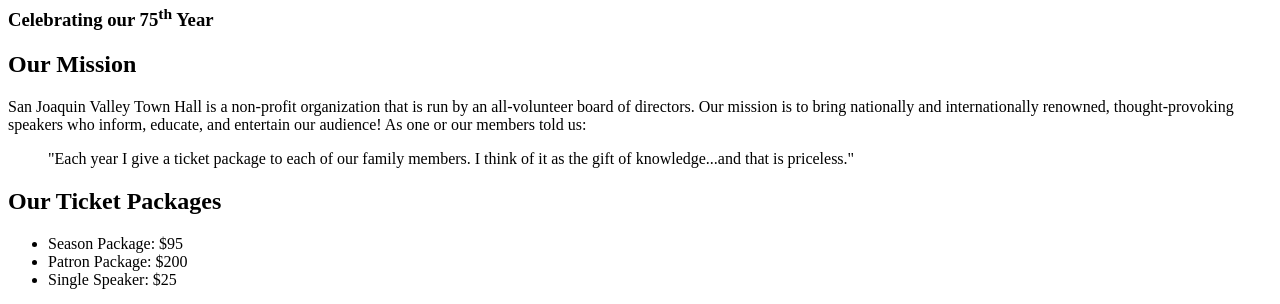
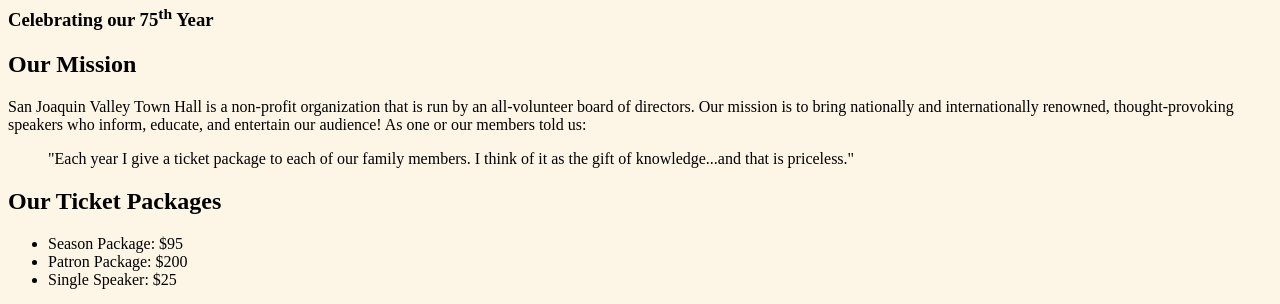
Before and after one commit to Pablo-Mal/A08, a plain HTML site: page index.html in a window 1280 px wide. Shown: the part 154-458 px from the top of the page. Drawn offline with Linux system fonts and the light colour scheme.

Commit message:
Update index.html

```diff
--- a/index.html
+++ b/index.html
@@ -12,7 +12,7 @@
 	list-style-position: outside;
 	}
 </style>
-<body>
+<body style="background-color:OldLace;">
 	<header>
 		<h2>San Joaquin Valley Town Hall</h2>
 		<h3>Celebrating our 75<sup>th</sup> Year</h3>
```
